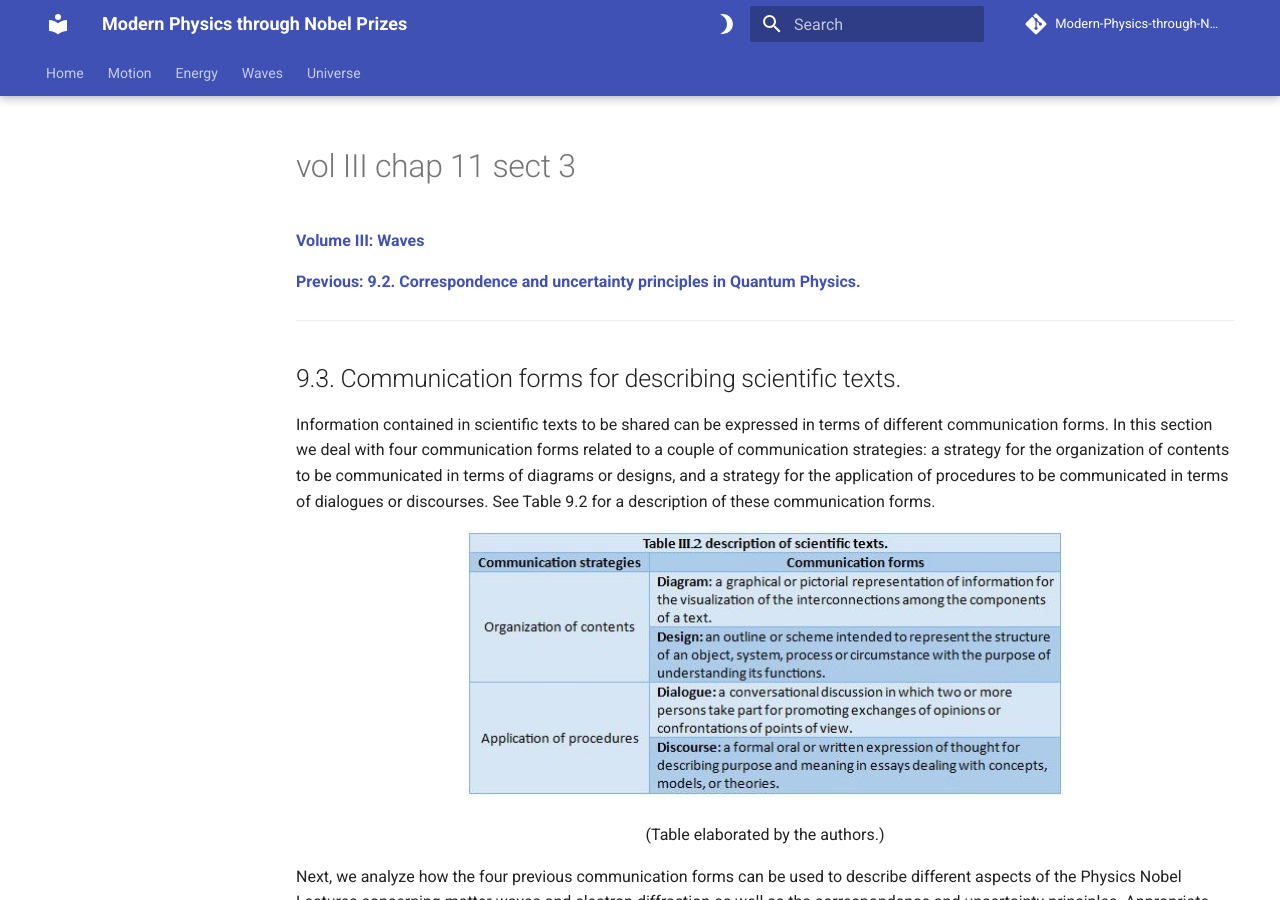
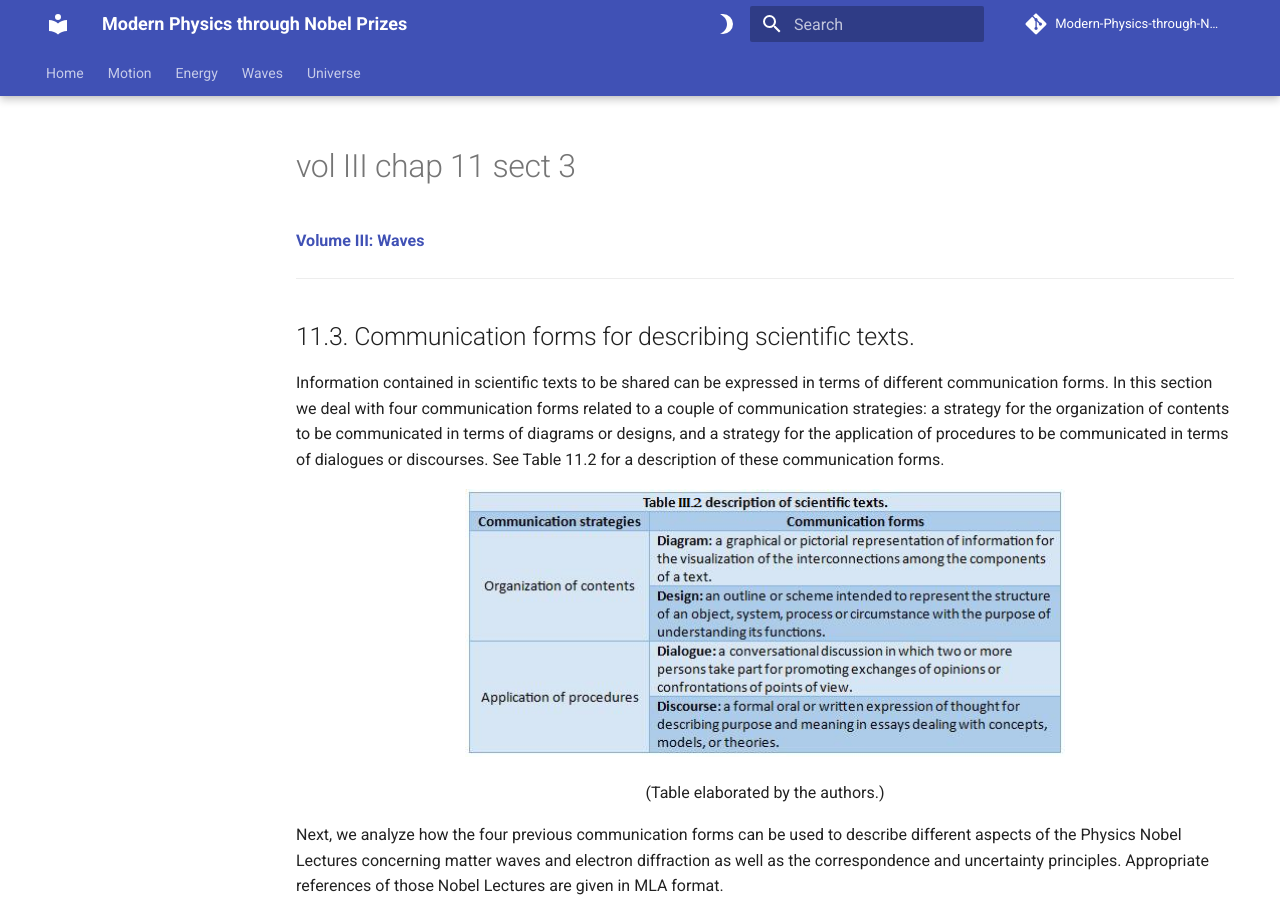
Before and after one commit to modphysnobel/modphysnobel.github.io, an MkDocs documentation site: the page built from docs/vol-III/vol-III-chap-11-sect-3.md, in a window 1280 px wide and 900 px high. Built offline with MkDocs 1.6.1 and Material for MkDocs 9.7.7, drawn with Linux system fonts in a browser that asks for light colours; some web fonts are replaced; comment, search, counter and statistics services are not loaded; some of the changed text lies outside the part shown.

Commit message:
Update vol-III-chap-11-sect-3.md

```diff
--- a/docs/vol-III/vol-III-chap-11-sect-3.md
+++ b/docs/vol-III/vol-III-chap-11-sect-3.md
@@ -1,13 +1,11 @@
 
 [**Volume III: Waves**](./volume-III.md)
 
-[**Previous: 9.2. Correspondence and uncertainty principles in Quantum Physics.**](./vol-III-chap-9-sect-2.md)
-
 ***
 
-## 9.3.  Communication forms for describing scientific texts.
+## 11.3.  Communication forms for describing scientific texts.
 
-Information contained in scientific texts to be shared can be expressed in terms of different communication forms. In this section we deal with four communication forms related to a couple of communication strategies: a strategy for the organization of contents to be communicated in terms of diagrams or designs, and a strategy for the application of procedures to be communicated in terms of dialogues or discourses. See Table 9.2 for a description of these communication forms.
+Information contained in scientific texts to be shared can be expressed in terms of different communication forms. In this section we deal with four communication forms related to a couple of communication strategies: a strategy for the organization of contents to be communicated in terms of diagrams or designs, and a strategy for the application of procedures to be communicated in terms of dialogues or discourses. See Table 11.2 for a description of these communication forms.
 
  <p align="center" width="100%">
     <img width="600" src="https://github.com/modphysnobel/modphysnobel.github.io/blob/main/docs/vol-III/figs/Nuevo9.3.png?raw=true">
@@ -264,5 +262,3 @@ $W=hν$ $p=\frac{hν}{c}$
 FRENCH, A.P. TAYLOR, E.F. *Introduction to Quantum Physics*. The MIT Introductory Physics Series. New York, W.W. Norton, (1978)
 
 ***
-
-[**10.1. The Michelson interferometer and the Michelson-Morley experiment.**](https://modphysnobel.github.io/vol-III/vol-III-chap-10-sect-1/)
```
